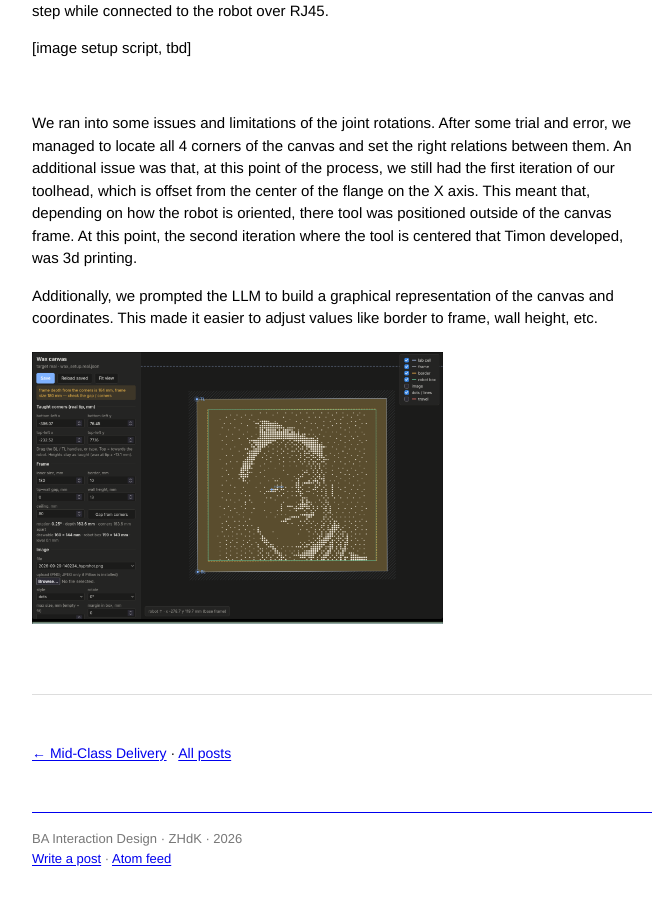
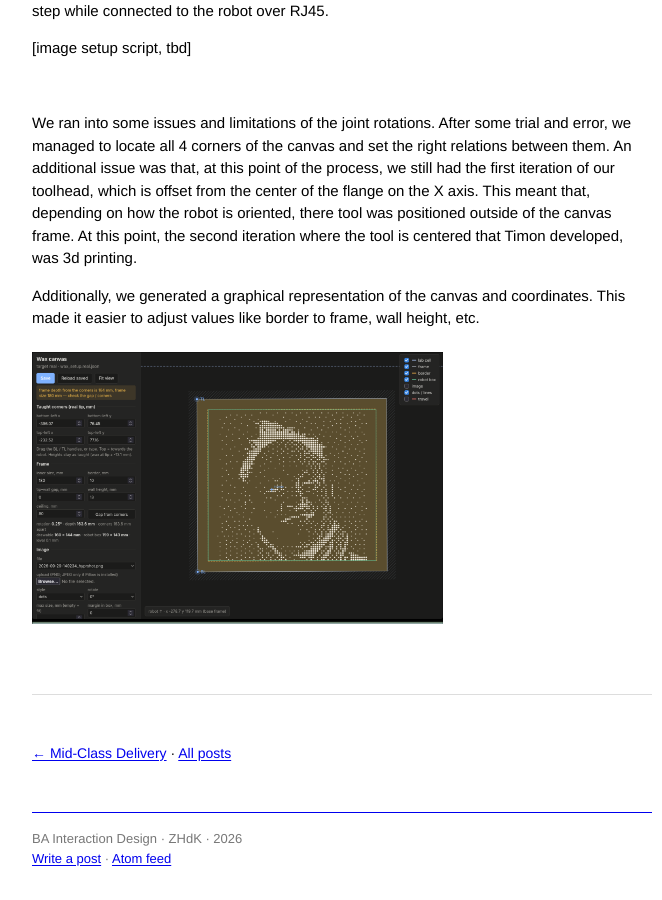
Before and after one commit to bonjourclaudio/aewwwww-blog, a Jekyll site: the page built from _posts/2026-11-18-engraving-programming.md, in a window 1280 px wide and 900 px high, scrolled down 1510 px. Shown: the whole window, without its empty margins (298-960 px from the left). Built offline with Jekyll 4.4.1, drawn with Linux system fonts in a browser that asks for light colours.

Commit message:
Update _posts/2026-11-18-engraving-programming.md (via Pages CMS)

```diff
--- a/_posts/2026-11-18-engraving-programming.md
+++ b/_posts/2026-11-18-engraving-programming.md
@@ -49,6 +49,6 @@ We ran into some issues and limitations of the joint rotations. After some trial
 
 
 
-Additionally, we prompted the LLM to build a graphical representation of the canvas and coordinates. This made it easier to adjust values like border to frame, wall height, etc.
+Additionally, we generated a graphical representation of the canvas and coordinates. This made it easier to adjust values like border to frame, wall height, etc.
 
 ![medium: interface wax canvas](/assets/img/Screenshot-20261118-11:48:21.png)
```
